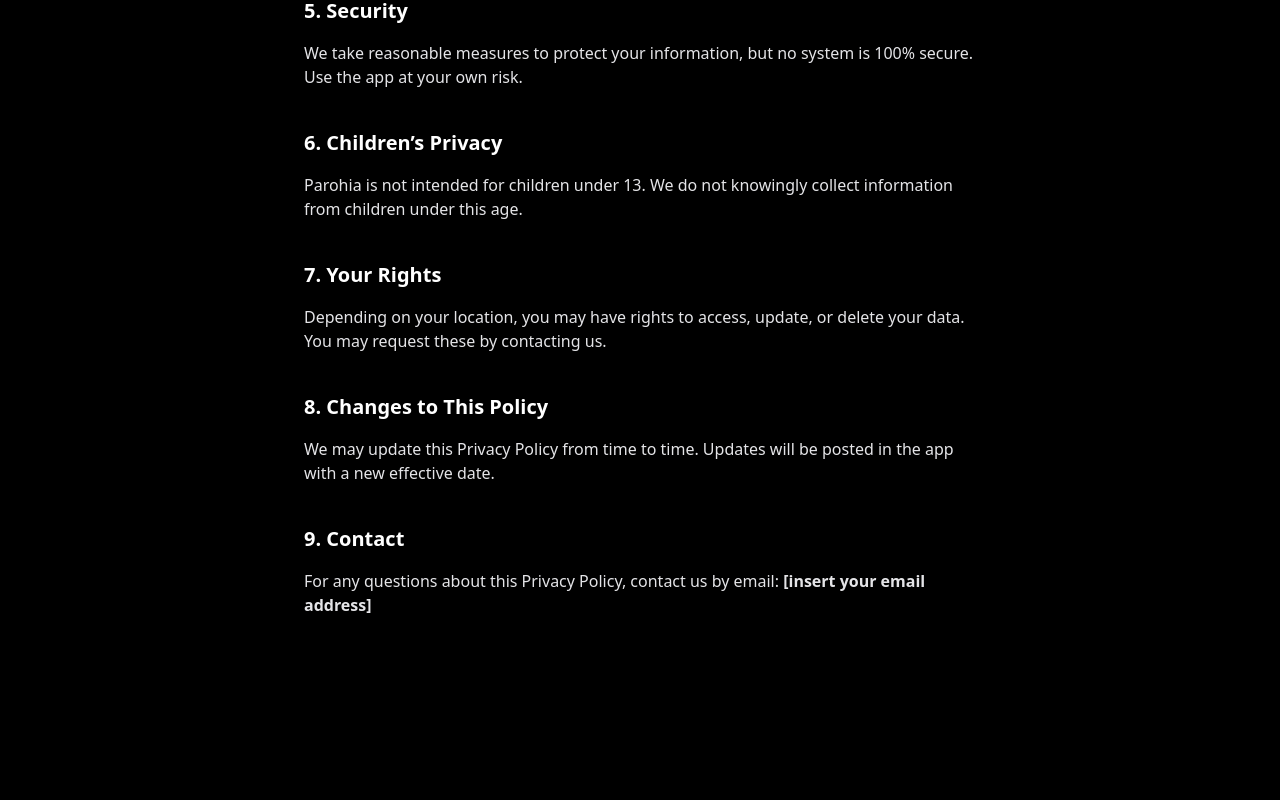
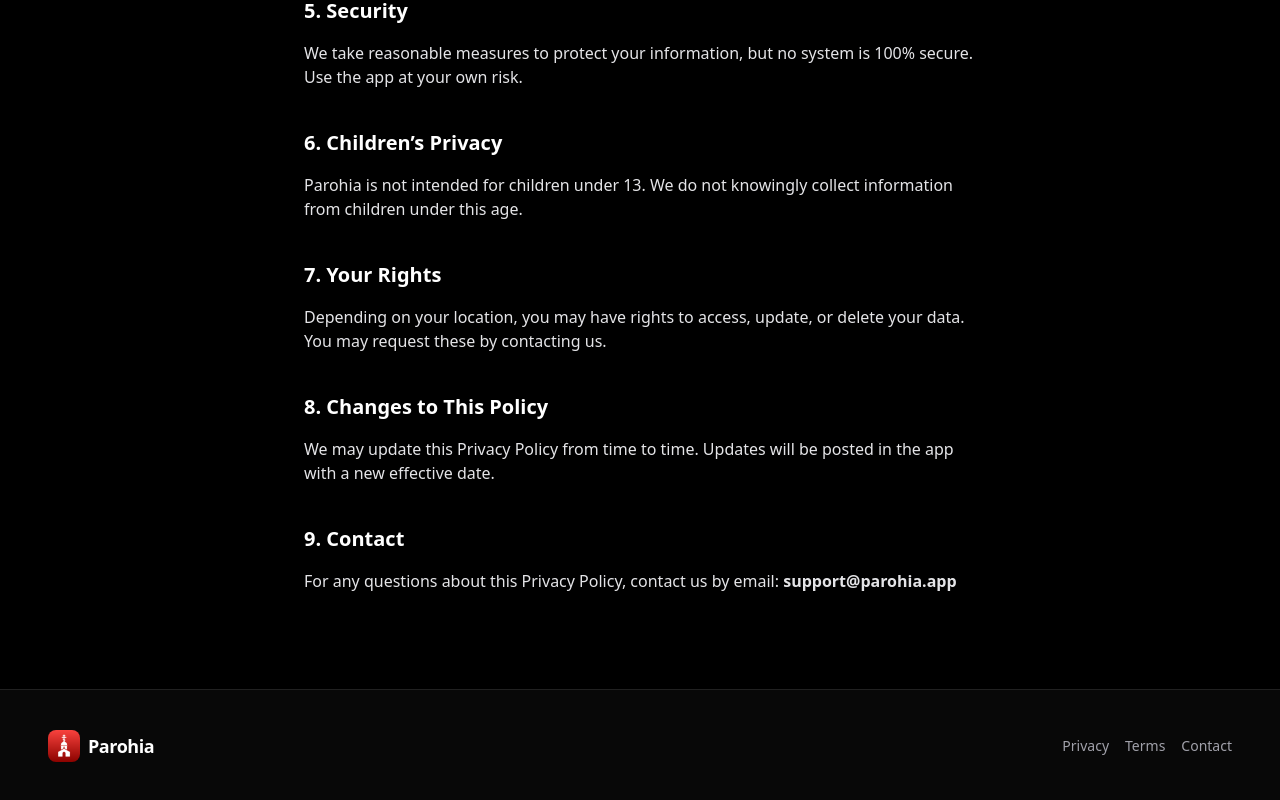
Before and after one commit to ssh1be/parohia-app, a Next.js app: page /privacy in a window 1280 px wide. Shown: the part 939-1739 px from the top of the page. Before the commit the page ends 1652 px from the top, so only its background shows below. Built offline with nearby package versions, Linux system fonts and the light colour scheme.

Commit message:
quick change

```diff
--- a/app/about/page.tsx
+++ b/app/about/page.tsx
@@ -19,7 +19,7 @@ export default function AboutPage() {
               href="/features"
               className="rounded-md bg-white/5 px-4 py-2 text-sm text-white hover:bg-white/10"
             >
-              Features
+              Learn more
             </a>
             <a
               href="/notify"
--- a/app/privacy/page.tsx
+++ b/app/privacy/page.tsx
@@ -76,10 +76,27 @@ export default function PrivacyPage() {
 
         <section className="mt-10">
           <h2 className="text-xl font-semibold">9. Contact</h2>
-          <p className="mt-4 text-zinc-200">For any questions about this Privacy Policy, contact us by email: <strong>[insert your email address]</strong></p>
+          <p className="mt-4 text-zinc-200">For any questions about this Privacy Policy, contact us by email: <strong>support@parohia.app</strong></p>
         </section>
         <footer className="mb-12"/>
       </div>
+      <footer id="contact" className="relative z-10 border-t border-white/10 bg-white/[0.03] backdrop-blur-sm">
+        <div className="mx-auto max-w-7xl container-padding py-10 text-sm text-zinc-400">
+          <div className="flex flex-col sm:flex-row items-center justify-between gap-4">
+            <a href="/" className="flex items-center gap-2">
+              <img src="/App_store_1024_1x.png" alt="Parohia icon" className="h-8 w-8 rounded-lg" />
+              <div className="flex flex-col leading-tight">
+                <span className="text-lg font-semibold tracking-tight text-white">Parohia</span>
+              </div>
+            </a>
+            <div className="flex items-center gap-4">
+              <a href="/privacy" className="hover:text-white">Privacy</a>
+              <a href="/terms" className="hover:text-white">Terms</a>
+              <a href="mailto:support@parohia.app" className="hover:text-white">Contact</a>
+            </div>
+          </div>
+        </div>
+      </footer>
     </main>
   )
 }
--- a/app/terms/page.tsx
+++ b/app/terms/page.tsx
@@ -84,10 +84,27 @@ export default function TermsPage() {
 
         <section className="mt-10">
           <h2 className="text-xl font-semibold">10. Contact</h2>
-          <p className="mt-4 text-zinc-200">For any questions about these Terms, contact us by email: <strong>[insert your email address]</strong></p>
+          <p className="mt-4 text-zinc-200">For any questions about these Terms, contact us by email: <strong>support@parohia.app</strong></p>
         </section>
         <footer className="mb-12"/>
       </div>
+      <footer id="contact" className="relative z-10 border-t border-white/10 bg-white/[0.03] backdrop-blur-sm">
+        <div className="mx-auto max-w-7xl container-padding py-10 text-sm text-zinc-400">
+          <div className="flex flex-col sm:flex-row items-center justify-between gap-4">
+            <a href="/" className="flex items-center gap-2">
+              <img src="/App_store_1024_1x.png" alt="Parohia icon" className="h-8 w-8 rounded-lg" />
+              <div className="flex flex-col leading-tight">
+                <span className="text-lg font-semibold tracking-tight text-white">Parohia</span>
+              </div>
+            </a>
+            <div className="flex items-center gap-4">
+              <a href="/privacy" className="hover:text-white">Privacy</a>
+              <a href="/terms" className="hover:text-white">Terms</a>
+              <a href="mailto:support@parohia.app" className="hover:text-white">Contact</a>
+            </div>
+          </div>
+        </div>
+      </footer>
     </main>
   )
 }
```
